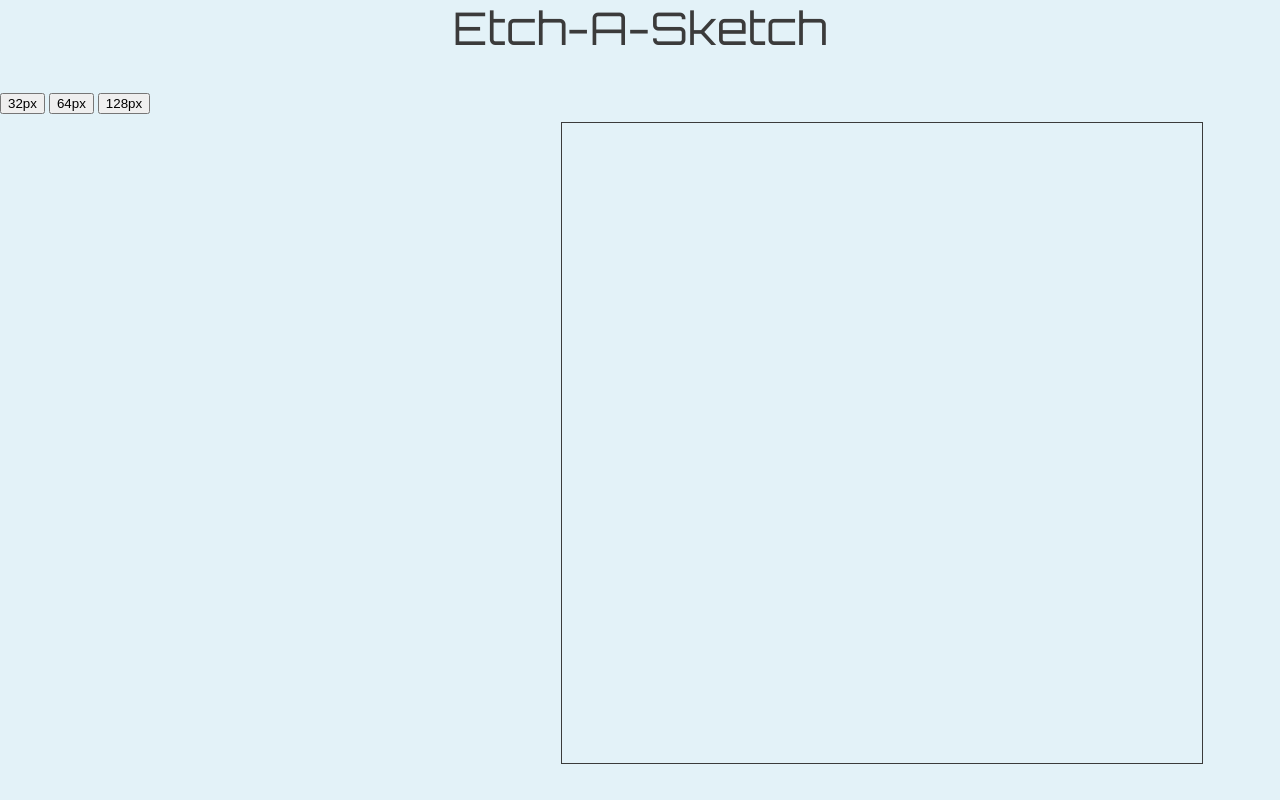
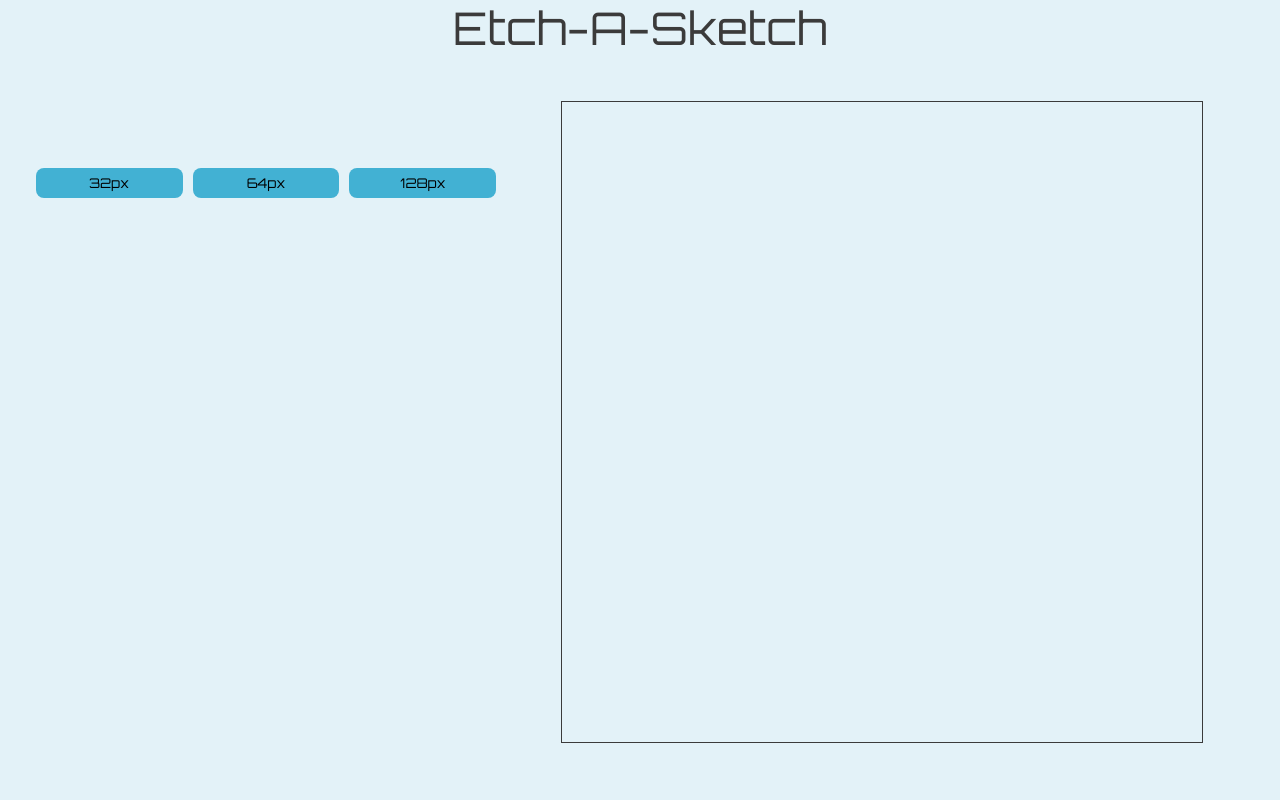
Before and after one commit to AlexJFisher94/etch-a-sketch, a plain HTML site: page index.html in a window 1280 px wide. Drawn offline with Linux system fonts and the light colour scheme.

Commit message:
Added styling for controls container and buttons

```diff
--- a/style.css
+++ b/style.css
@@ -33,3 +33,31 @@
     border: .5px solid rgb(148, 147, 147);
     background-color: rgb(241, 245, 247);
 }
+
+#controls {
+    display: flex;
+    flex-direction: column;
+    align-items: center;
+    float: left;
+    width: 40vw;
+    margin: 10px;
+    margin-top: 75px;
+}
+
+#pixel-btn-container {
+    display: flex;
+    flex: auto;
+    margin: 0px;
+    gap: 10px;
+    justify-content: space-between;
+    width: 90%;
+}
+
+.pixel-buttons {
+    border: none;
+    background-color:rgb(66, 177, 211);
+    border-radius: 8px;
+    width: 90%;
+    height: 30px;
+    font-family: 'Orbitron', sans-serif;
+}
```
